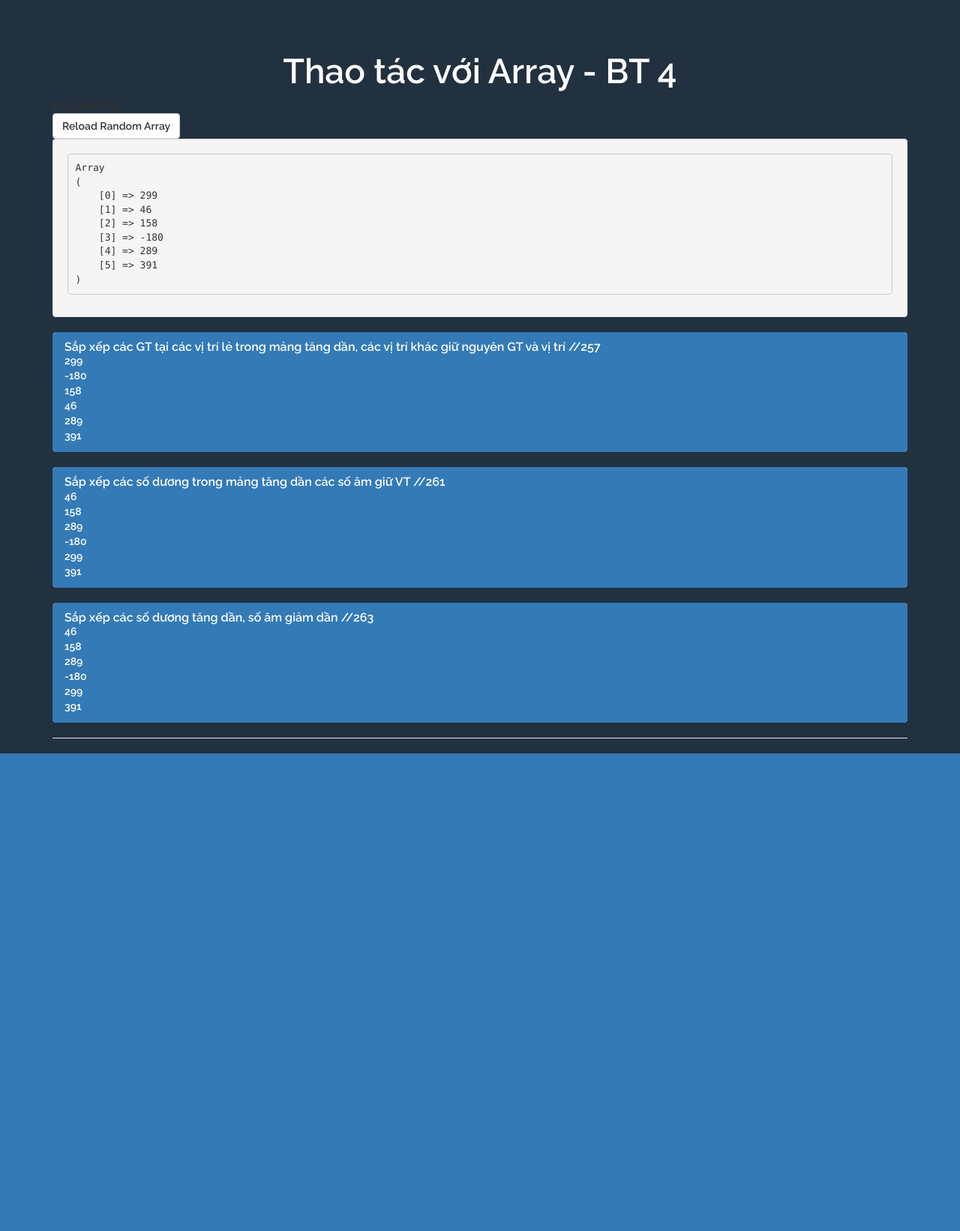
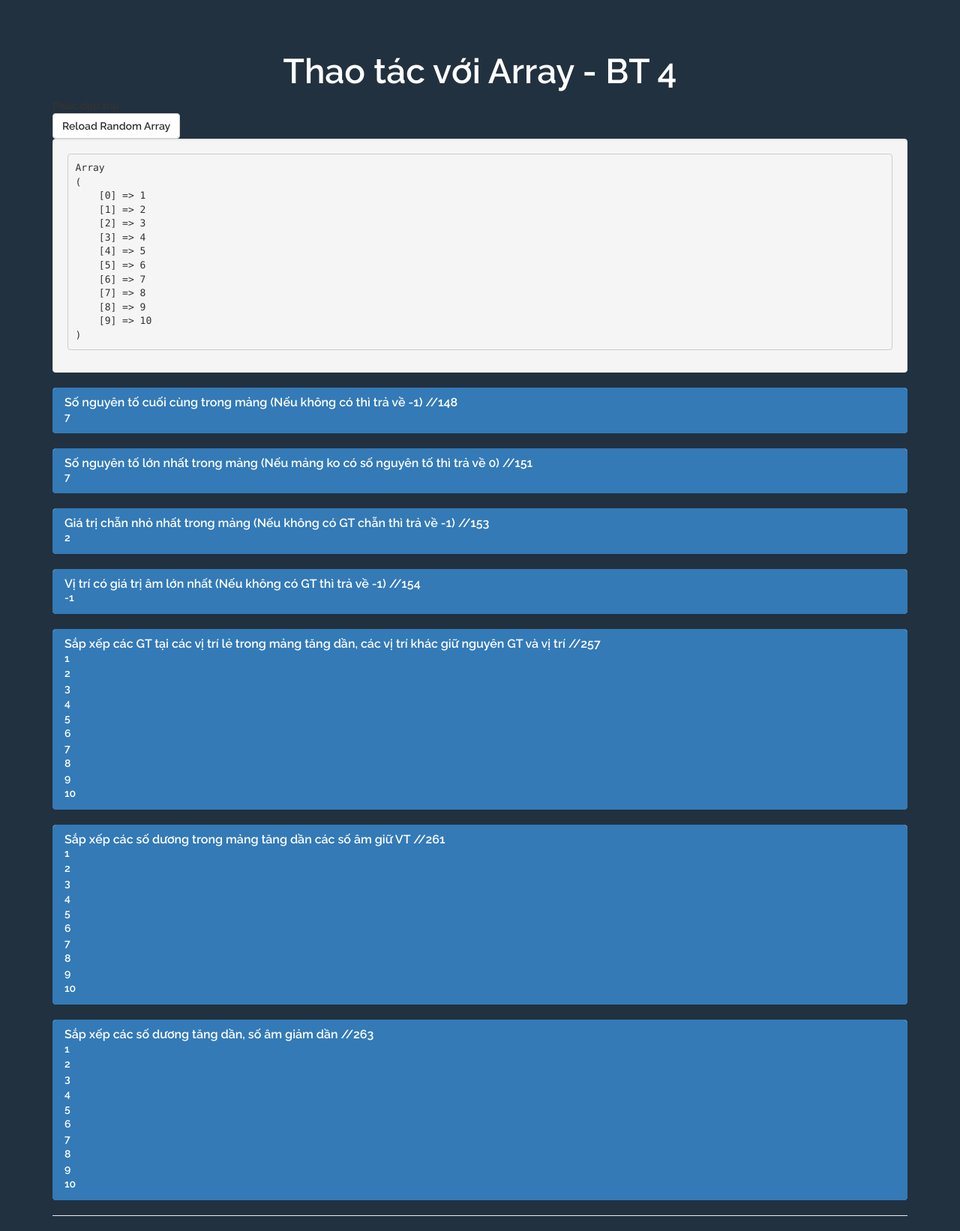
Before and after one commit to DeRossi/first_project, a PHP site: page /first_project/Lesson4/index.php in a window 1280 px wide. Shown: the part 52-1694 px from the top of the page at 75% size. Before the commit the page ends 1057 px from the top, so only its background shows below. Run offline with PHP 8.4, Linux system fonts and the light colour scheme; data that the repository does not hold is empty; some libraries are stand-ins or nearby versions.

Commit message:
rut gon code function 148, 151, 153

```diff
--- a/Lesson4/index.php
+++ b/Lesson4/index.php
@@ -72,9 +72,9 @@
 	<h1 style="text-align:center">Thao tác với Array - BT 4</h1>
 	<?php
 		include("../goifunction.php");
-		//$arr_1 = array(1,2,3,4,5,6,7,8,9,10);
+		$arr_1 = array(1,2,3,4,5,6,7,8,9,10);
 
-		$arr_1 = create_rand_array_songuyen();
+		//$arr_1 = create_rand_array_songuyen();
 
 		$arr_1_length = count($arr_1);
 	?>
@@ -148,15 +148,12 @@
 		$bt_8 = so_nguyento_dautien($arr_1); echo($bt_8);
 		?>
 		</div>
-	</div>
+	</div>-->
 	<div class="panel panel-primary">
 		<div class="panel-heading">
 			<h3 class="panel-title">Số nguyên tố cuối cùng trong mảng (Nếu không có thì trả về -1) //148</h3>
 		<?
 		$bt_9 = so_nguyento_cuoicung($arr_1); echo($bt_9);
-		foreach ((array)$bt_9 as $value) {
-			echo $value.'<br>';
-		}
 		?>
 		</div>
 	</div>
@@ -182,7 +179,7 @@
 			<h3 class="panel-title">Vị trí có giá trị âm lớn nhất (Nếu không có GT thì trả về -1) //154</h3>
 			<? $bt_12 = vitri_GT_am_max($arr_1); echo($bt_12); ?>
 		</div>
-	</div> -->
+	</div>
 
 	<div class="panel panel-primary">
 		<div class="panel-heading">
--- a/goifunction.php
+++ b/goifunction.php
@@ -35,11 +35,11 @@
 		if($no == 2){
 			$no++;
 			return true;
-		}elseif($no == 1 || ($no % 2 == 0)){
+		}elseif($no == 1 || ($no % 2 == 0) || ($no < 0)){
 			return false;
 		}
 		for ($i=3; $i <= ceil(sqrt($no)) ; $i= $i+2) {
-			if($no % $i == 0){
+			if($no % $i == 0 || ($no < 0)){
 				return false;
 			}
 		}
@@ -150,14 +150,14 @@
 		$songuyento = false;
 		$count = count($arr_1);
 		for ($i=0; $i < $count; $i++) {
-			if(testsonguyento($arr_1[$i])&&($arr_1[$i]>=0)){
+			if(testsonguyento($arr_1[$i])){
 				$songuyento = true;
-				$arr_songuyento[0] = $arr_1[$i];
+				$arr_songuyento = $arr_1[$i];
 				break;
 			}
 		}
 		if($songuyento){
-			return $arr_songuyento[0];
+			return $arr_songuyento;
 		}else{
 			return -1;
 		}
@@ -168,17 +168,13 @@
 		$songuyento = false;
 		$count = count($arr_1);
 		for ($i=0; $i < $count; $i++) {
-			if(testsonguyento($arr_1[$i])&&($arr_1[$i]>=0)){
+			if(testsonguyento($arr_1[$i])){
 				$songuyento = true;
-				$arr_songuyento[$i] = $arr_1[$i];
-				$count_arr_songuyento = count($arr_songuyento);
-				for ($j=0; $j < $count_arr_songuyento; $j++) {
-					$last_primenumber = $arr_songuyento[$i];
-				}
+				$arr_songuyento = $arr_1[$i];
 			}
 		}
 		if($songuyento){
-			return $last_primenumber;
+			return $arr_songuyento;
 		}else{
 			return -1;
 		}
@@ -190,19 +186,15 @@
 		$songuyento = false;
 		$count = count($arr_1);
 		for ($i=0; $i < $count; $i++) {
-			if(testsonguyento($arr_1[$i])&&($arr_1[$i]>=0)){
+			if(testsonguyento($arr_1[$i])){
 				$songuyento = true;
-				$arr_songuyento[$i] = $arr_1[$i];
-				$count_arr_songuyento = count($arr_songuyento);
-				for ($j=0; $j < $count_arr_songuyento; $j++) {
-					if($arr_songuyento[$i] > $arr_songuyento[$up_arr_songuyento] ){
-						$up_arr_songuyento = $i;
-					}
+				if($arr_1[$i] > $arr_1[$up_arr_songuyento] ){
+					$up_arr_songuyento = $i;
 				}
 			}
 		}
 		if($songuyento){
-			return $arr_songuyento[$up_arr_songuyento];
+			return $arr_1[$up_arr_songuyento];
 		}else{
 			return 0;
 		}
@@ -211,23 +203,18 @@
 	// Bai 153 : Giá trị chẵn nhỏ nhất trong mảng (Nếu không có GT chẵn thì trả về -1)
 	function GT_Chan_min(array $arr_1){
 		$chan = false;
-		$cursor = 0;
 		$count = count($arr_1);
-		for ($i=0; $i < $count ; $i++) {
+		$max = ($count-1);
+		for ($i=($count-1); $i >= 0 ; $i--) {
 			if($arr_1[$i] % 2 == 0){
 				$chan = true;
-				$min = $arr_1[$i];
-				$cursor++;
-				break;
-			}
-		}
-		for ($i+=1; $i < $count ; $i++) {
-			if(($arr_1[$i] % 2 == 0)&&($min > $arr_1[$i])){
-				$min = $arr_1[$i];
+				if($arr_1[$max] > $arr_1[$i]){
+					$chan_min = $arr_1[$i];
+				}
 			}
 		}
 		if($chan){
-			return $min;
+			return $chan_min;
 		}else{
 			return -1;
 		}
```
